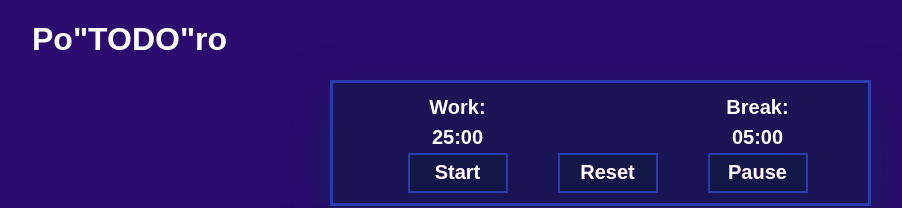
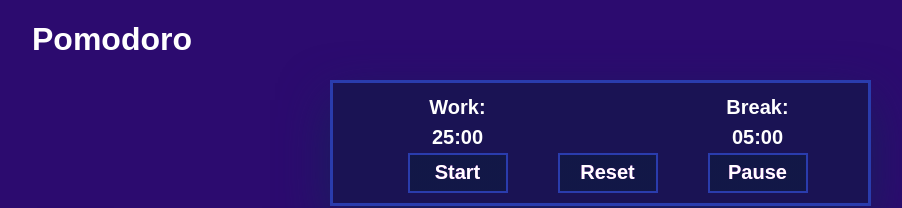
Before and after one commit to RahmaNader/pomodorotimerwithquotes, a plain HTML site: page index.html in a window 1280 px wide. Shown: the top 208 px of the page, without its empty margins (40-942 px from the left). Drawn offline with Linux system fonts and the light colour scheme.

Commit message:
Update index.html

```diff
--- a/index.html
+++ b/index.html
@@ -6,11 +6,11 @@
     <meta name="viewport" content="width=device-width, initial-scale=1.0">
     <meta http-equiv="X-UA-Compatible" content="ie=edge">
     <link rel="stylesheet" href="style.css">
-    <title>Po"TODO"ro</title>
+    <title>Pomodoro</title>
 </head>
 
 <body>
-    <h1>Po"TODO"ro</h1>
+    <h1>Pomodoro</h1>
     <div id="container">
         <p id="work" class="label">Work:</p>
         <p id="break" class="label">Break:</p>
```
